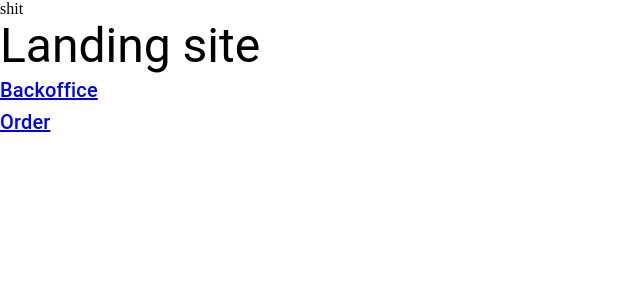
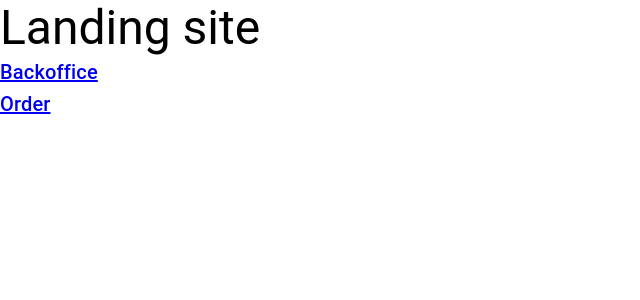
Before and after one commit to ThihaLinn/foodie-pos, a Next.js app: page / in a window 1280 px wide. Shown: the top 300 px of the page, without its empty margins (0-640 px from the left). Built offline with nearby package versions, Linux system fonts and the light colour scheme; no server answers.

Commit message:
fix :chore console

```diff
--- a/src/components/Layout.tsx
+++ b/src/components/Layout.tsx
@@ -42,13 +42,7 @@ const Layout = ({ children }: prop) => {
         <OrderLayout>{children}</OrderLayout>
       </>
     );
-  } else
-    return (
-      <Box>
-        <Box>shit</Box>
-        {children}
-      </Box>
-    );
+  } else return <Box>{children}</Box>;
 };
 
 export default Layout;
```
